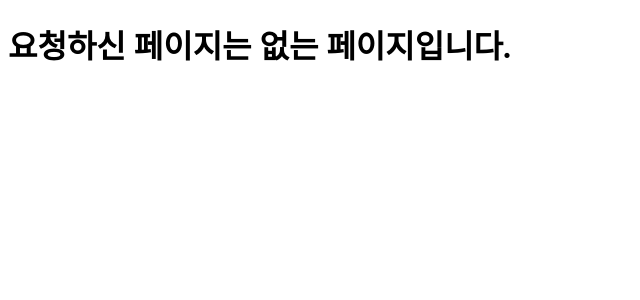
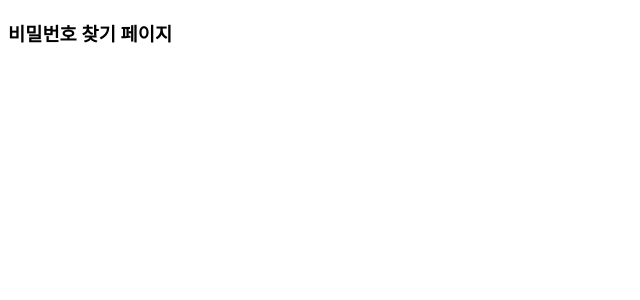
Before and after one commit to Interview-reviews/Interview-reviews-FE, a React (Create React App) app: page /FindPassword in a window 1280 px wide. Shown: the top 300 px of the page, without its empty margins (0-640 px from the left). Built offline with nearby package versions, Linux system fonts and the light colour scheme.

Commit message:
feat: 비밀번호 찾기 페이지 생성

```diff
--- a/src/App.js
+++ b/src/App.js
@@ -1,5 +1,6 @@
 import { Route, Routes } from "react-router-dom";
 import FindId from "./login/FindId";
+import FindPassword from "./login/FindPassword";
 import Information from "./login/Information";
 import Login from "./login/Login";
 import SignUp from "./login/SignUp";
@@ -14,6 +15,7 @@ function App() {
         <Route path="/" element={<Main />}></Route>
         <Route path="/Login" element={<Login />}></Route>
         <Route path="/FindId" element={<FindId />}></Route>
+        <Route path="/FindPassword" element={<FindPassword />}></Route>
         <Route path="/SignUp" element={<SignUp />}></Route>
         <Route path="/Information" element={<Information />}></Route>
         <Route path="/Welcome" element={<Welcome />}></Route>
--- /dev/null
+++ b/src/login/FindPassword.js
@@ -0,0 +1,10 @@
+const FindPassword = () => {
+  return (
+    <>
+      <h3>비밀번호 찾기 페이지</h3>
+      <div></div>
+    </>
+  );
+};
+
+export default FindPassword;
--- a/src/login/Login.js
+++ b/src/login/Login.js
@@ -23,7 +23,7 @@ const Login = () => {
         <Link to="/SignUp">회원가입</Link>
         <div>
           <Link to="/FindId">아이디 찾기</Link>
-          <button>비밀번호 찾기</button>
+          <Link to="/FindPassword">비밀번호 찾기</Link>
         </div>
       </div>
     </>
```
